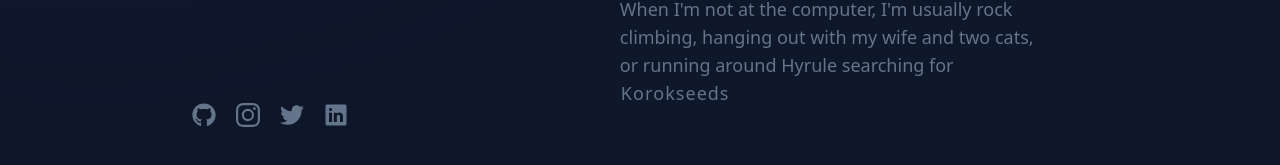
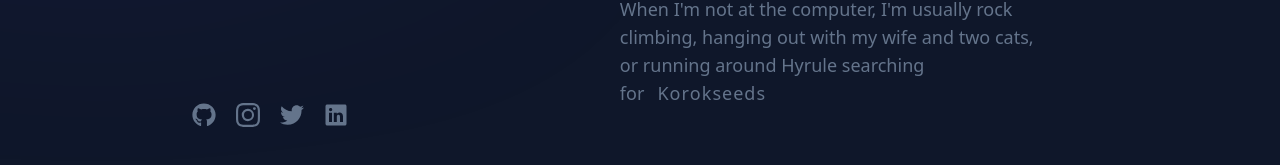
Before and after one commit to professor-12/Emmanuel-sPortfolio, a Next.js app: page / in a window 1280 px wide. Shown: the part 543-708 px from the top of the page. Built offline with nearby package versions, Linux system fonts and the light colour scheme.

Commit message:
Improved customCursor styling

```diff
--- a/components/CustomCursor.tsx
+++ b/components/CustomCursor.tsx
@@ -1,4 +1,4 @@
-"use client"
+"use client";
 import Image from "next/image";
 import React, { useRef, useState } from "react";
 
@@ -16,7 +16,7 @@ const CustomCursor = () => {
     const onMouseMove = (event: MouseEvent) => {
         const { clientX, clientY } = event;
         setPosition(({ x, y }) => {
-            return { x: clientX / 2 - 370, y: clientY / 100 };
+            return { x: clientX / 2 - 394, y: clientY / 2 - 280 };
         });
         console.log(position);
     };
@@ -25,7 +25,7 @@ const CustomCursor = () => {
             onMouseEnter={onMouseEnter}
             onMouseLeave={onMouseLeave}
             onMouseMove={onMouseMove as any}
-            className="flex hover:cursor-none relative space-x-[1px]"
+            className="flex w-auto hover:cursor-none relative space-x-[1px]"
         >
             <Image
                 ref={ref}
@@ -36,6 +36,7 @@ const CustomCursor = () => {
                 height={"40"}
                 alt="Custom cursor image"
             />
+
                 <li>K</li>
                 <li>o</li>
                 <li>r</li>
@@ -45,6 +46,7 @@ const CustomCursor = () => {
                 <li>e</li>
                 <li>d</li>
                 <li>s</li>
+
         </ul>
     );
 };
--- a/components/Main.tsx
+++ b/components/Main.tsx
@@ -27,7 +27,7 @@ const Main = () => {
                 <div className="">
                     When I&apos;m not at the computer, I&apos;m usually rock
                     climbing, hanging out with my wife and two cats, or running
-                    around Hyrule searching for <CustomCursor/>
+                    around Hyrule searching<span className="flex space-x-3"> <span>for</span> <CustomCursor/></span>
 
                 </div>
             </article>
```
Lines whose indentation alone changed are shown as unchanged.
